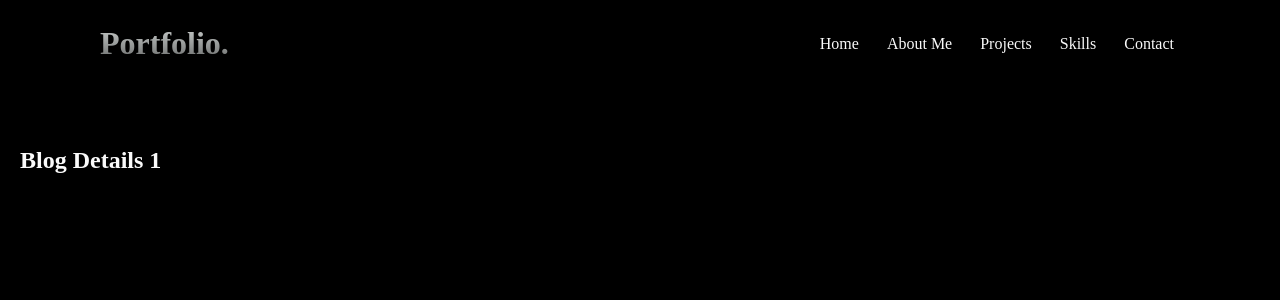
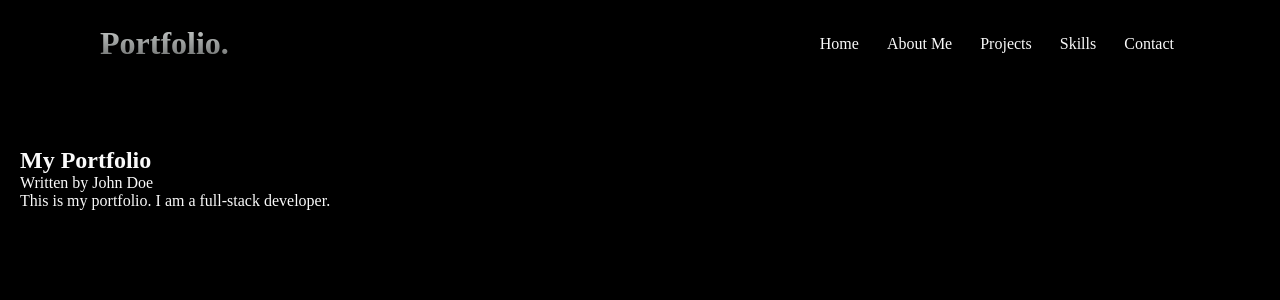
Before and after one commit to wzhaoxuan/ReactProject, a React (Create React App) app in the folder react-project/: page /blogs/1 in a window 1280 px wide. Shown: the top 300 px of the page. Built offline with nearby package versions, Linux system fonts and the light colour scheme; data requests are answered from the project's data file.

Commit message:
Resuing Custom Hook

```diff
--- a/react-project/src/BlogDetails.js
+++ b/react-project/src/BlogDetails.js
@@ -6,8 +6,16 @@ const BlogDetails = () => {
     const { data, isPending, error } = useFetch('http://localhost:8000/blogs/' + id);
 
     return (
-        <div>
-        <h2>Blog Details {id}</h2>
+        <div className="blog-details">
+            {isPending && <div>Loading...</div>}
+            {error && <div>{error}</div>}
+            {data && (
+                <article>
+                    <h2>{data.title}</h2>
+                    <p>Written by {data.author}</p>
+                    <div>{data.body}</div>
+                </article>
+            )}
         </div>
     );
 };
--- a/react-project/src/blogList.js
+++ b/react-project/src/blogList.js
@@ -9,7 +9,7 @@ const BlogList = ({blogs_props, title}) => {
             {blogs_props.map((blog) => (
             // Key is used to keep tracking of each item in the dom as it outputs in React
             <div className="blog-preview" key={blog.id}>
-                <Link to={`/${blog.id}`}>
+                <Link to={`/blogs/${blog.id}`}>
                     <h2>{blog.title}</h2>
                     <p>Written By {blog.author}</p>
                 </Link>
```
